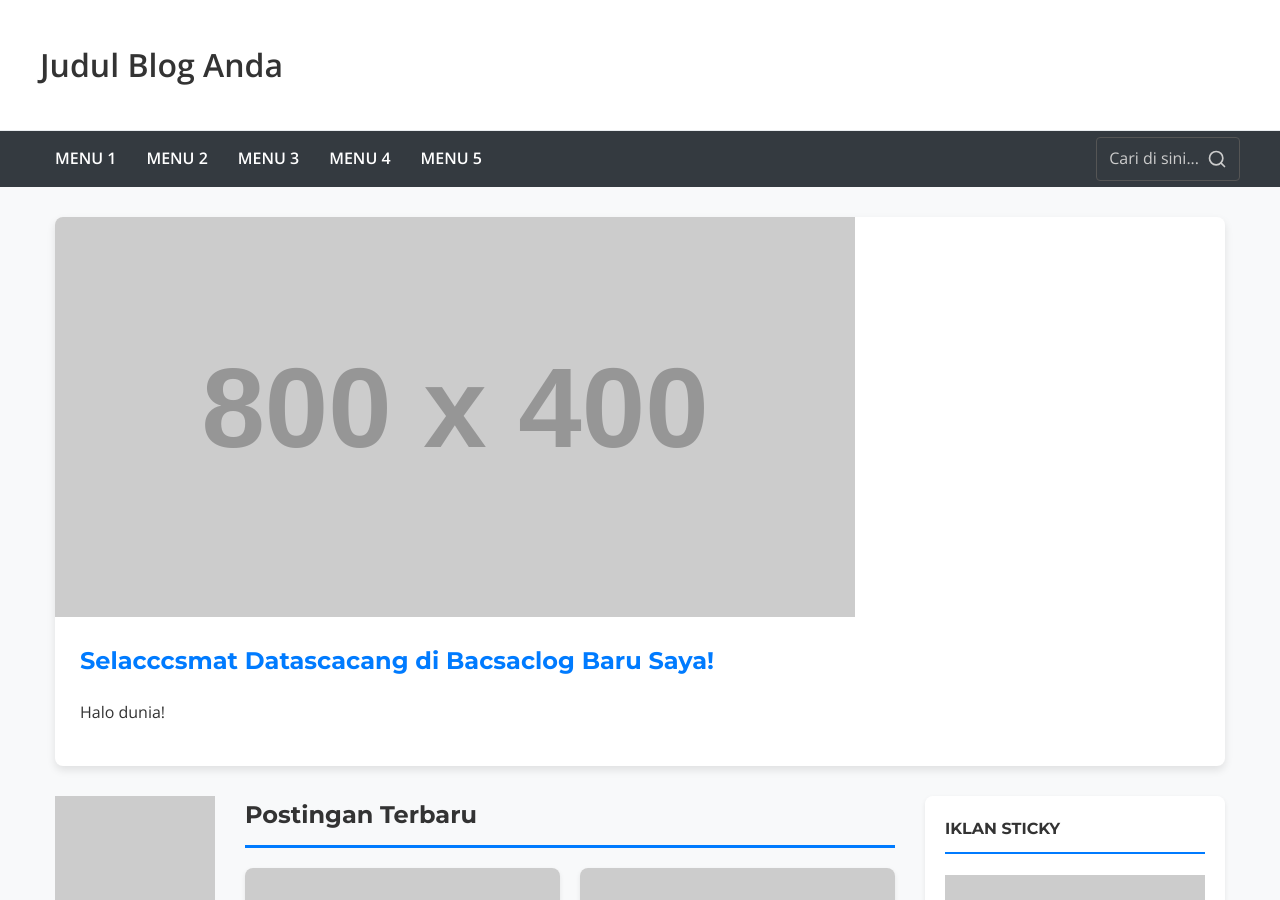
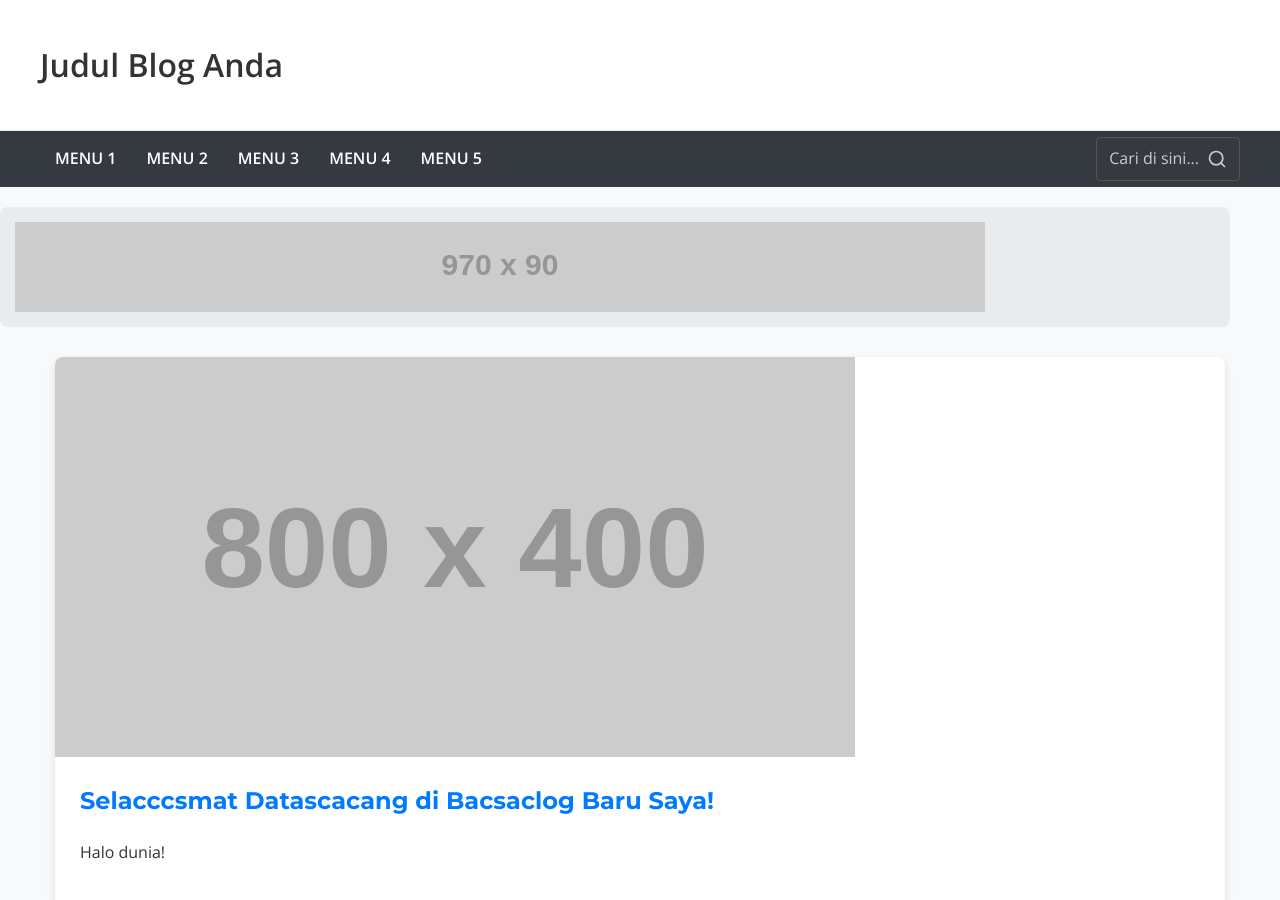
Before and after one commit to finclique/finclique.github.io, a Jekyll site: the page built from index.html, in a window 1280 px wide and 900 px high. Built offline with Jekyll 4.4.1, drawn with Linux system fonts in a browser that asks for light colours; the list of posts is cut into pages by our own code; comment, search, counter and statistics services are not loaded.

Commit message:
Update default.html

```diff
--- a/_layouts/default.html
+++ b/_layouts/default.html
@@ -14,9 +14,19 @@
     {% include header.html %}
     {% include navigation.html %}
 
+    <!-- PERBAIKAN 1: Menambahkan Iklan Header di sini -->
+    <section class="ad-section-responsive container">
+        <img src="https://via.placeholder.com/970x90.png?text=Iklan+Header+Responsif" alt="Iklan Header">
+    </section>
+
     <main class="container">
         {{ content }}
     </main>
+
+    <!-- PERBAIKAN 2: Menambahkan Iklan Bawah di sini -->
+    <section class="ad-section-responsive container">
+        <img src="https://via.placeholder.com/970x90.png?text=Iklan+Bawah+Responsif" alt="Iklan Bawah">
+    </section>
 
     {% include footer.html %}
 
```
